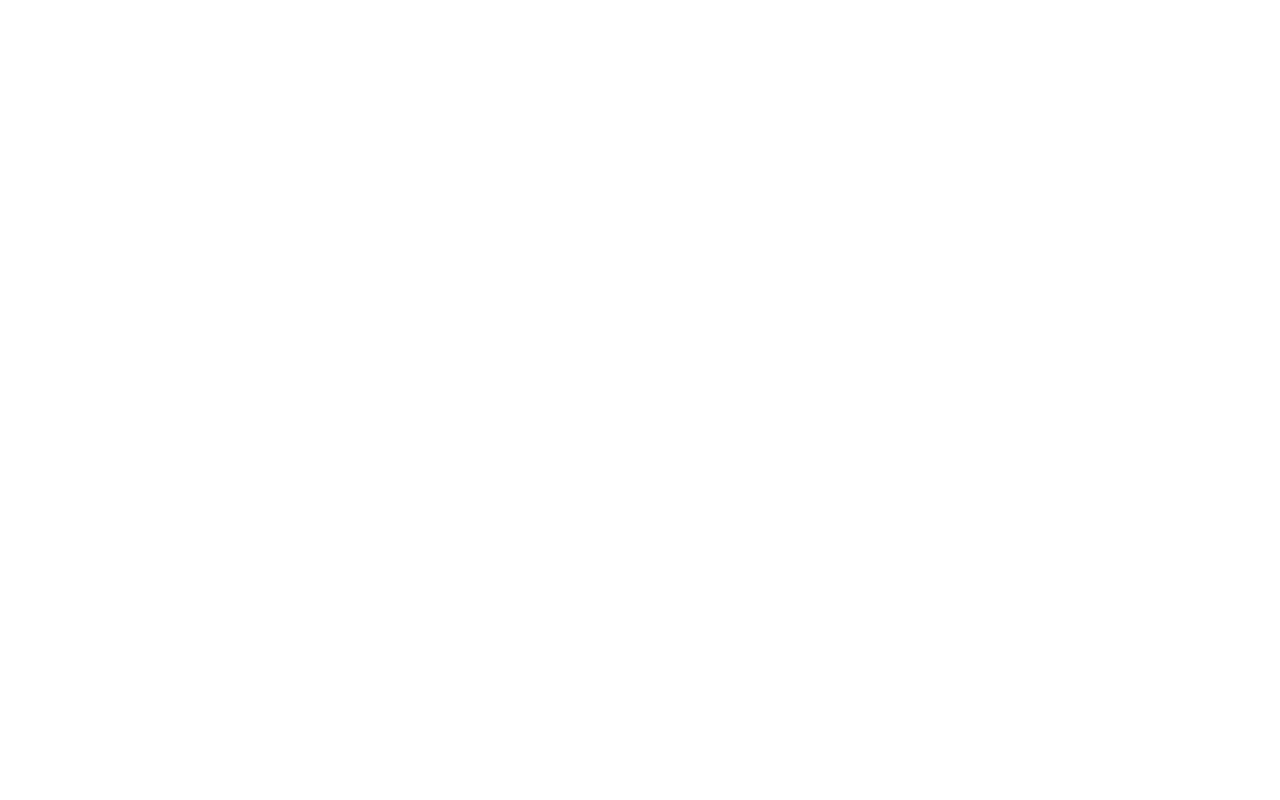
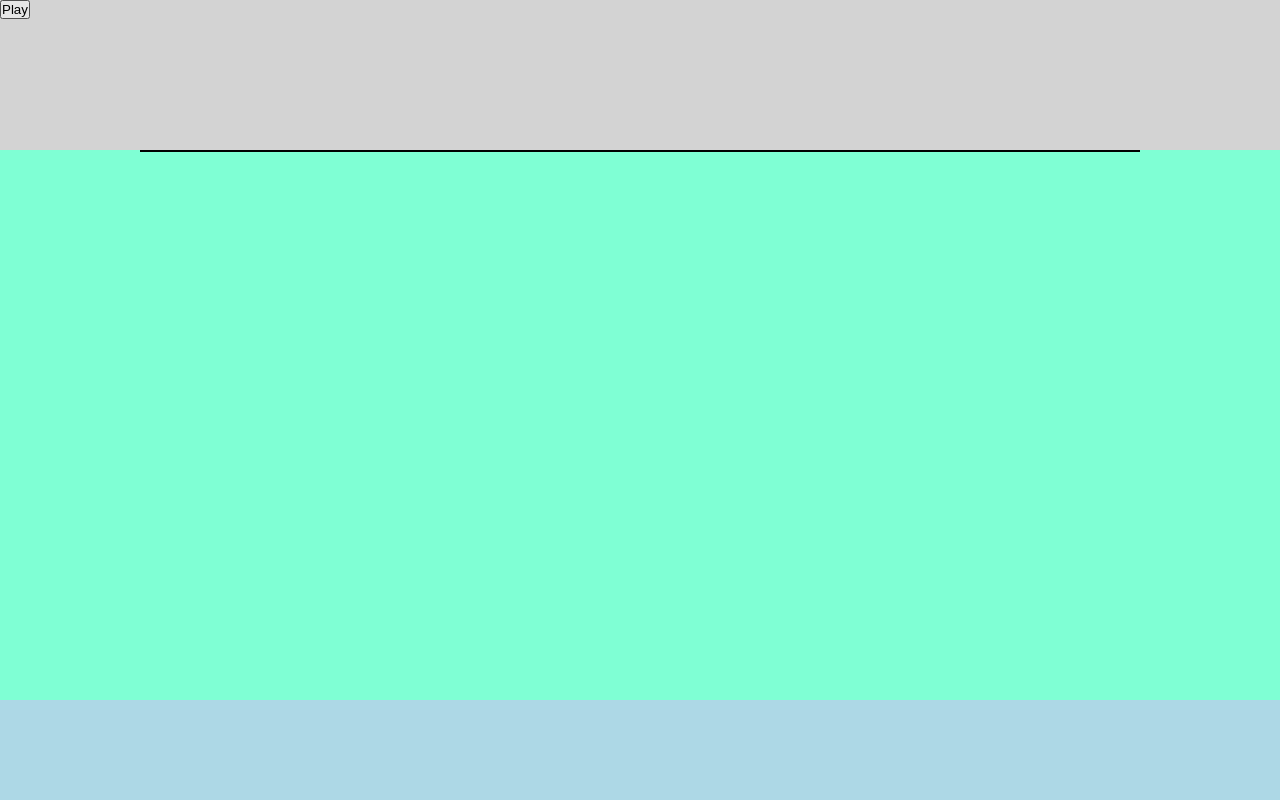
Before and after one commit to alessiavozzo/js-campominato-grid, a plain HTML site: page index.html in a window 1280 px wide. Drawn offline with Linux system fonts and the light colour scheme.

Commit message:
add main html structure + add function to generate a cell

```diff
--- a/assets/css/style.css
+++ b/assets/css/style.css
@@ -4,3 +4,34 @@
     padding: 0;
     margin: 0;
 }
+
+/* common */
+body{
+    height: 100vh;
+}
+
+/* header */
+header{
+    height: 150px;
+    background-color: lightgray;
+}
+
+/* main */
+main{
+    background-color: aquamarine;
+    height: calc(100vh - 250px);
+}
+
+.container{
+    max-width: 1000px;
+    margin: auto;
+    border: 1px solid black;
+    display: flex;
+    flex-wrap: wrap;
+}
+
+/* footer */
+footer{
+    height: 100px;
+    background-color: lightblue;
+}
--- a/assets/js/main.js
+++ b/assets/js/main.js
@@ -1 +1,27 @@
-console.log("ok");
+//variabile per numero di celle
+let cellsNumber = 100;
+
+//assegno variabile al contenitore delle celle
+const cellContainer = document.querySelector(".container")
+//console.log(cellContainer);
+
+
+//funzione per generare una cella
+
+/**
+ * ## Generate a cell
+ * Create an element, add a class name to the element and add the content of the element
+ * @param {string} tag tag name
+ * @param {string} className class name
+ * @param {number} number number
+ * @returns
+ */
+function generateCell(tag, className, number) {
+    const singleCell = document.createElement(tag);
+    singleCell.classList.add(className);
+    singleCell.innerHTML = number;
+
+    return singleCell;
+}
+
+console.log(generateCell("div", "cell", 1));
--- a/index.html
+++ b/index.html
@@ -11,8 +11,26 @@
 </head>
 <body>
 
+    <!-- /#site_header -->
+    <header id="site_header">
+        <button class="btn">
+            Play
+        </button>
+    </header>
 
 
+    <!-- /#site_main -->
+    <main id="site_main">
+        <div class="container">
+
+            <!-- griglia da js qui -->
+
+        </div>
+    </main>
+
+
+    <!-- /#site_footer -->
+    <footer id="site_footer"></footer>
 
 
     <!-- script-->
```
Also changed, not shown: 1 other file.
